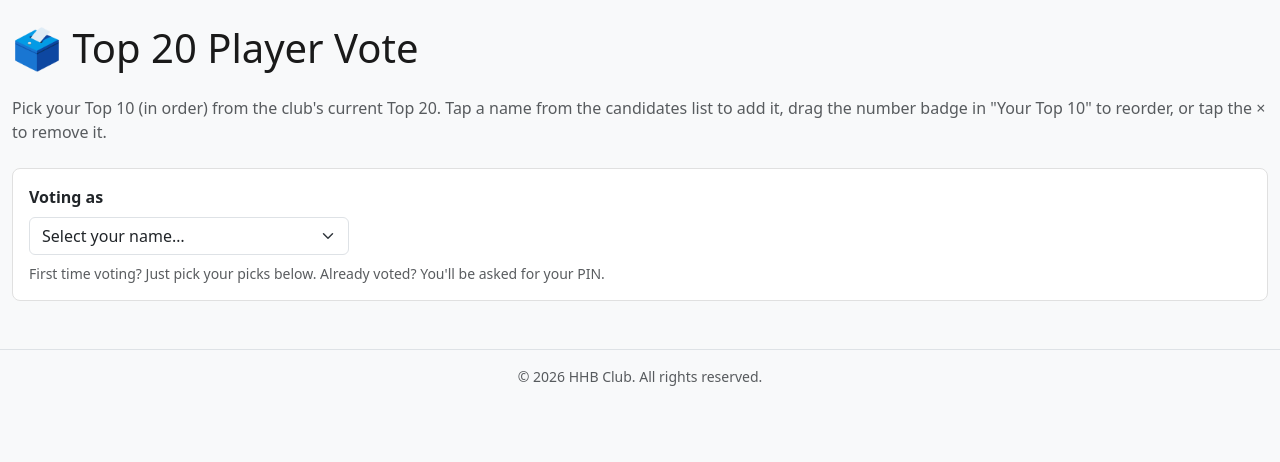
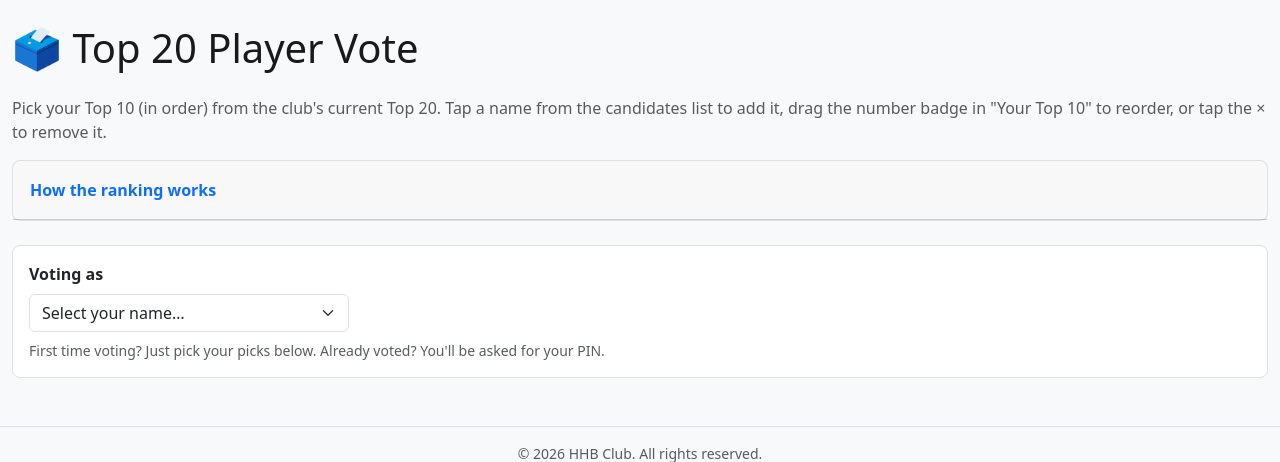
Before and after one commit to deepeshshrestha-hhb/hhb-club-app, a Flask app: page /vote in a window 1280 px wide. Shown: the part 56-518 px from the top of the page. Run offline with Flask 3, Linux system fonts and the light colour scheme; some libraries are stand-ins or nearby versions.

Commit message:
Add a collapsed "How the ranking works" explainer to the Vote page
Explains the Borda point scoring, why exact ties are unlikely, and that
the Committee ranks anyone who doesn't feature in any member's Top 10.
Collapsed by default (matching the existing hhbFormulaTable pattern on
the Players page) so it doesn't take up space unless someone wants it.

Co-Authored-By: Claude Sonnet 5 <noreply@anthropic.com>

```diff
--- a/templates/vote.html
+++ b/templates/vote.html
@@ -15,10 +15,32 @@
 {% block content %}
 
 <h1 class="page-title">🗳️ Top 20 Player Vote</h1>
-<p class="text-muted mb-4">
+<p class="text-muted mb-3">
     Pick your Top 10 (in order) from the club's current Top 20. Tap a name from the candidates
     list to add it, drag the number badge in "Your Top 10" to reorder, or tap the &times; to remove it.
 </p>
+
+<div class="card hhb-card mb-4">
+    <div class="card-header p-0">
+        <button class="btn btn-link btn-block text-start p-3 text-decoration-none" type="button"
+                data-bs-toggle="collapse" data-bs-target="#voteMethodology"
+                aria-expanded="false" aria-controls="voteMethodology">
+            <span class="fw-semibold">How the ranking works</span>
+            <i class="bi bi-chevron-down ms-2"></i>
+        </button>
+    </div>
+    <div class="collapse" id="voteMethodology">
+        <div class="card-body pt-0">
+            <p class="mb-0 small">
+                Each vote counts — your #1 pick earns 10 points, your #2 earns 9, down to 1 point for
+                #10. Points are added up across everyone's ballots to produce the final Top 20 order.
+                Because points come from many different ballots at many different ranks, it's very
+                unlikely two players finish with the exact same total once enough votes are in. Anyone
+                who doesn't feature in any member's Top 10 will be ranked by the Committee.
+            </p>
+        </div>
+    </div>
+</div>
 
 {% if not voting_open %}
 <div class="alert alert-warning">
```
